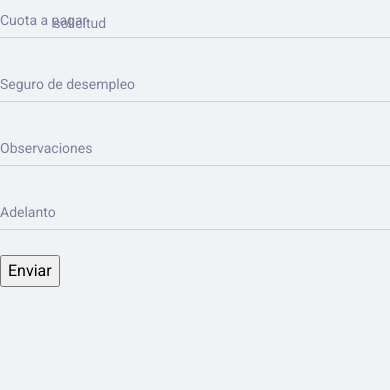
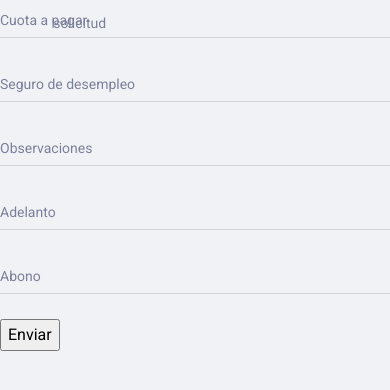
Before and after one commit to maticab88/proyectoGenesis, a PHP site: page /pages/editar.php?id=1 in a window 390 px wide. Shown: the part 124-514 px from the top of the page. Run offline with PHP 8.4, Linux system fonts and the light colour scheme; data that the repository does not hold is empty; some libraries are stand-ins or nearby versions.

Commit message:
Add files via upload

```diff
--- a/pages/editar.php
+++ b/pages/editar.php
@@ -35,6 +35,14 @@
             </div>
         </div>
     </div>
+    <div class="row">
+        <div class="col-md-6">
+            <div class="input-group input-group-dynamic mb-4">
+                <label class="form-label" for="precio">Abono</label>
+                <input class="form-control" type="number" name="abono" id="">
+            </div>
+        </div>
+    </div>
 
         <input type="submit" value="Enviar">
         <input type="hidden" name="Solicitud" id="" value = "<?php echo $solicitud;?>">
```
Also changed, not shown: pages/actualizar-cuotas.php (+6 -2 lines), pages/clientes.php (+4 -4 lines), pages/pagos.php (+4 -3 lines).
